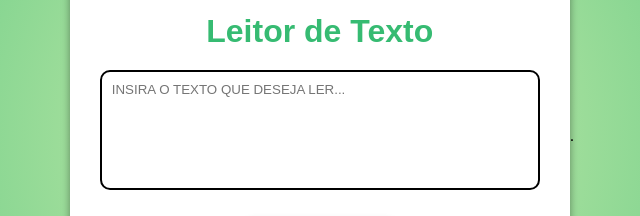
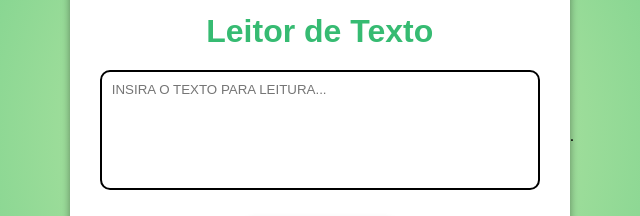
Before and after one commit to gustavo1902/LeitorDeTexto.io, a plain HTML site: page index.html in a window 1280 px wide. Shown: the part 264-480 px from the top of the page, 318-958 px from the left. Drawn offline with Linux system fonts and the light colour scheme.

Commit message:
fix: gramática

```diff
--- a/index.html
+++ b/index.html
@@ -11,7 +11,7 @@
   <div class="container">
     <h1>Leitor de Texto</h1>
     <form>
-      <textarea name="text" id="text" cols="30" rows="10" placeholder="insira o texto que deseja ler..."></textarea>
+      <textarea name="text" id="text" cols="30" rows="10" placeholder="insira o texto para leitura..."></textarea>
       <button id="btn">Falar</button>
     </form>
   </div>
```
